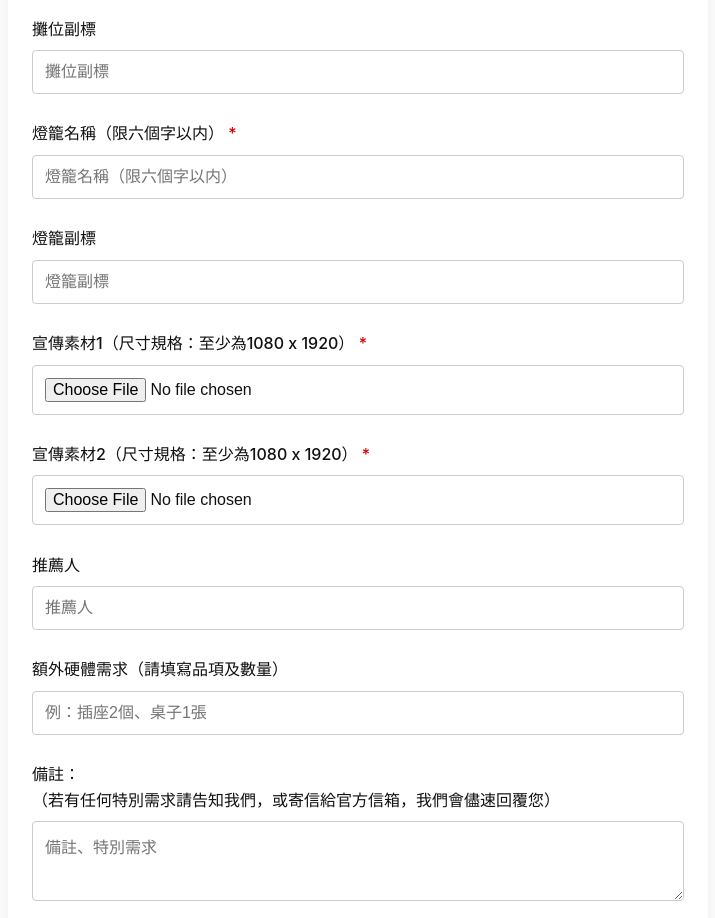
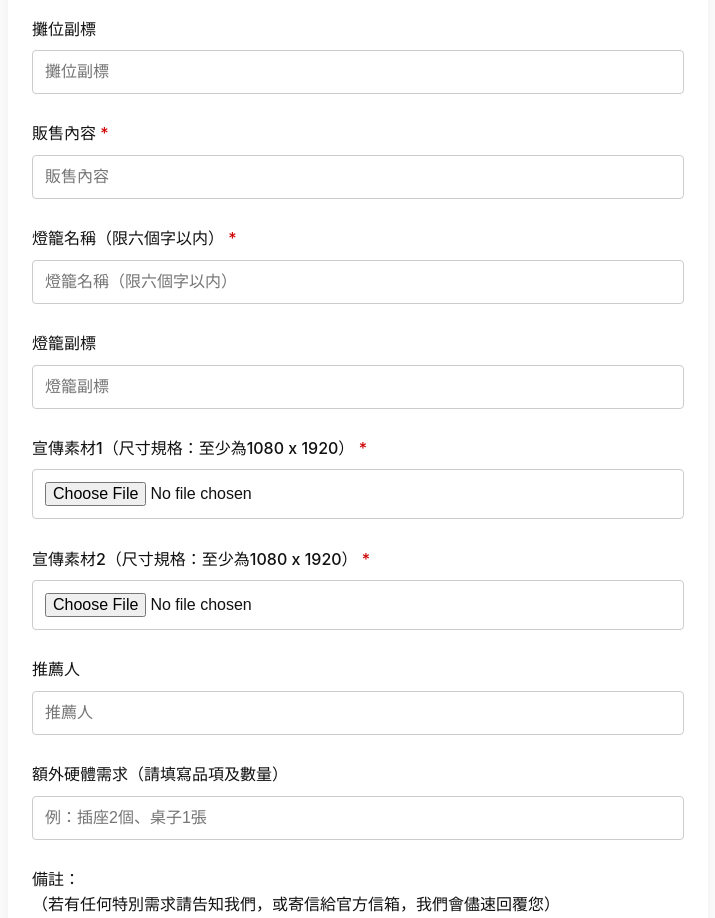
Before and after one commit to ADULTOPIA/creators-wanted, a React (Create React App) app in the folder creators-wanted/: page /#/ in a window 1280 px wide. Shown: the part 7380-8298 px from the top of the page, without its empty margins (282-997 px from the left). Built offline with nearby package versions, Linux system fonts and the light colour scheme.

Commit message:
販売内容追加

```diff
--- a/creators-wanted/src/locales/ja.json
+++ b/creators-wanted/src/locales/ja.json
@@ -31,6 +31,7 @@
   "entryDays": "参加日",
   "boothName": "ブース名",
   "boothSubtitle": "ブースサブタイトル",
+  "boothContent": "販売内容",
   "lanternName": "提灯名（6文字以内）",
   "lanternSubtitle": "提灯サブタイトル",
   "promo1": "宣伝素材1（サイズ：1080 x 1920以上）",
--- a/creators-wanted/src/locales/ko.json
+++ b/creators-wanted/src/locales/ko.json
@@ -31,6 +31,7 @@
   "otherSocial": "SNS 링크: 기타",
   "boothName": "부스명",
   "boothSubtitle": "부스 부제목",
+  "boothContent": "판매 내용",
   "lanternName": "등롱명(6자 이내)",
   "lanternSubtitle": "등롱 부제목",
   "promo1": "홍보 자료 1(사이즈: 1080 x 1920 이상)",
--- a/creators-wanted/src/locales/zh-TW.json
+++ b/creators-wanted/src/locales/zh-TW.json
@@ -30,6 +30,7 @@
   "otherSocial": "社群連結：其他",
   "boothName": "攤位名稱",
   "boothSubtitle": "攤位副標",
+  "boothContent": "販售內容",
   "lanternName": "燈籠名稱（限六個字以内）",
   "lanternSubtitle": "燈籠副標",
   "promo1": "宣傳素材1（尺寸規格：至少為1080 x 1920）",
--- a/creators-wanted/src/pages/HomePage.tsx
+++ b/creators-wanted/src/pages/HomePage.tsx
@@ -105,6 +105,7 @@ const HomePage: React.FC = () => {
     creatorName2: '',
     boothName: '',
     boothSubtitle: '',
+    boothContent: '', // 新項目: 販售內容
     lanternName: '',
     lanternSubtitle: '',
     promo1: null as File | null,
@@ -121,13 +122,14 @@ const HomePage: React.FC = () => {
       formData.email,
       formData.phone,
       formData.idNumber,
-        formData.entryDays.length > 0, // 参加日が1つ以上選択されているか
+      formData.entryDays.length > 0, // 参加日が1つ以上選択されているか
       formData.creatorName1,
       formData.boothName,
       formData.lanternName,
       formData.promo1,
       formData.promo2,
       formData.boothType,
+      formData.boothContent // boothContentを必須項目に追加
     ];
     // boothTypeがdoubleならcreatorName2も必須
     if (formData.boothType === 'double' && !formData.creatorName2) return false;
@@ -141,7 +143,6 @@ const HomePage: React.FC = () => {
     const value = e.target.value;
     setFormData(prev => ({
       ...prev,
-      boothType: value,
       // boothTypeがstandardなら2人目を空に
       creatorName2: value === 'double' ? prev.creatorName2 : ''
     }));
@@ -252,6 +253,7 @@ const HomePage: React.FC = () => {
       if (formData.boothType === 'double') formEntryData.append('entry.42970170', formData.creatorName2); // 創作者姓名2
       formEntryData.append('entry.342299385', formData.boothName); // 攤位名稱
       formEntryData.append('entry.251903871', formData.boothSubtitle); // 攤位副標
+      formEntryData.append('entry.110844998', formData.boothContent); // 販售內容
       formEntryData.append('entry.975159553', formData.lanternName); // 燈籠名稱
       formEntryData.append('entry.854719392', formData.lanternSubtitle); // 燈籠副標
       // 宣傳素材はGASでアップロード済みなので「創作者姓名_宣傳素材1」「創作者姓名_宣傳素材2」の形式で入れる
@@ -290,6 +292,7 @@ const HomePage: React.FC = () => {
         creatorName2: '',
         boothName: '',
         boothSubtitle: '',
+        boothContent: '',
         lanternName: '',
         lanternSubtitle: '',
         promo1: null,
@@ -588,6 +591,11 @@ const HomePage: React.FC = () => {
               <Label htmlFor="boothSubtitle">{t('boothSubtitle', '攤位副標')}</Label>
               <Input type="text" id="boothSubtitle" name="boothSubtitle" placeholder={t('boothSubtitle', '攤位副標')} value={formData.boothSubtitle} onChange={handleInputChange} />
             </FormGroup>
+            {/* 販售內容 */}
+            <FormGroup>
+              <Label htmlFor="boothContent">{t('boothContent', '販售內容')} <span style={{color: '#cf0404'}}>*</span></Label>
+              <Input type="text" id="boothContent" name="boothContent" placeholder={t('boothContent', '販售內容')} value={formData.boothContent} onChange={handleInputChange} required />
+            </FormGroup>
             <FormGroup>
               <Label htmlFor="lanternName">{t('lanternName', '燈籠名稱（限六個字以内）')} <span style={{color: '#cf0404'}}>*</span></Label>
               <Input type="text" id="lanternName" name="lanternName" placeholder={t('lanternName', '燈籠名稱（限六個字）')} maxLength={6} value={formData.lanternName} onChange={handleInputChange} required />
```
